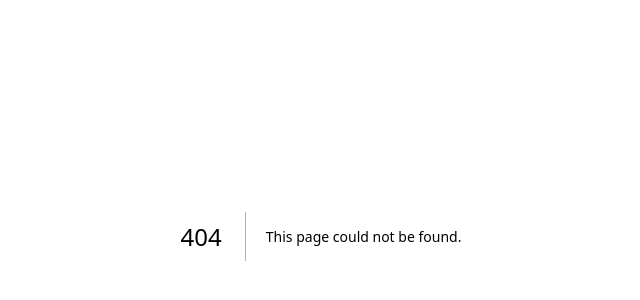
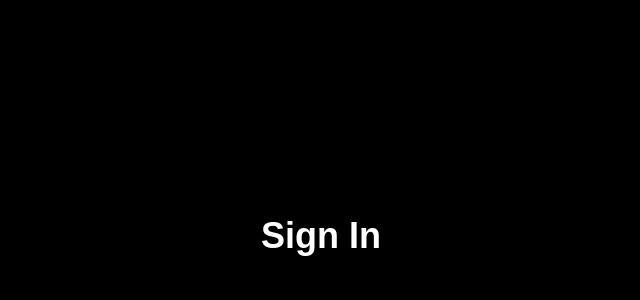
Before and after one commit to Zoroji/CAPTION-SAAS-, a Next.js app in the folder frontend/: page /signin in a window 1280 px wide. Before the commit this address had no page. Shown: the part 164-464 px from the top of the page, without its empty margins (319-959 px from the left). Built offline with nearby package versions, Linux system fonts and the light colour scheme.

Commit message:
Add signin page

```diff
--- /dev/null
+++ b/frontend/src/app/signin/page.tsx
@@ -0,0 +1,7 @@
+export default function SignInPage() {
+  return (
+    <main className="min-h-screen bg-black text-white flex items-center justify-center">
+      <h1 className="text-4xl font-bold">Sign In</h1>
+    </main>
+  );
+}
```
